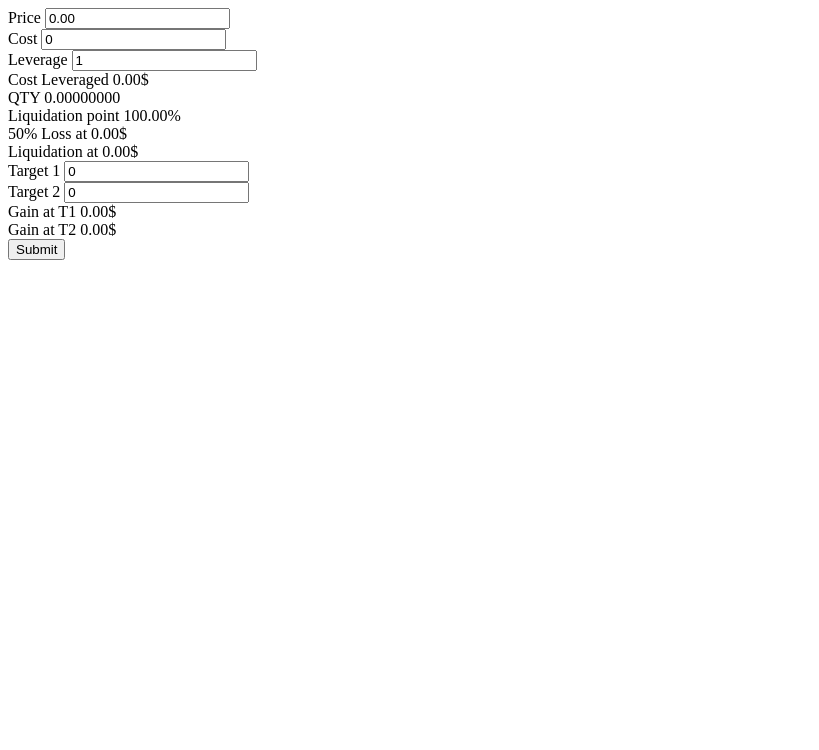
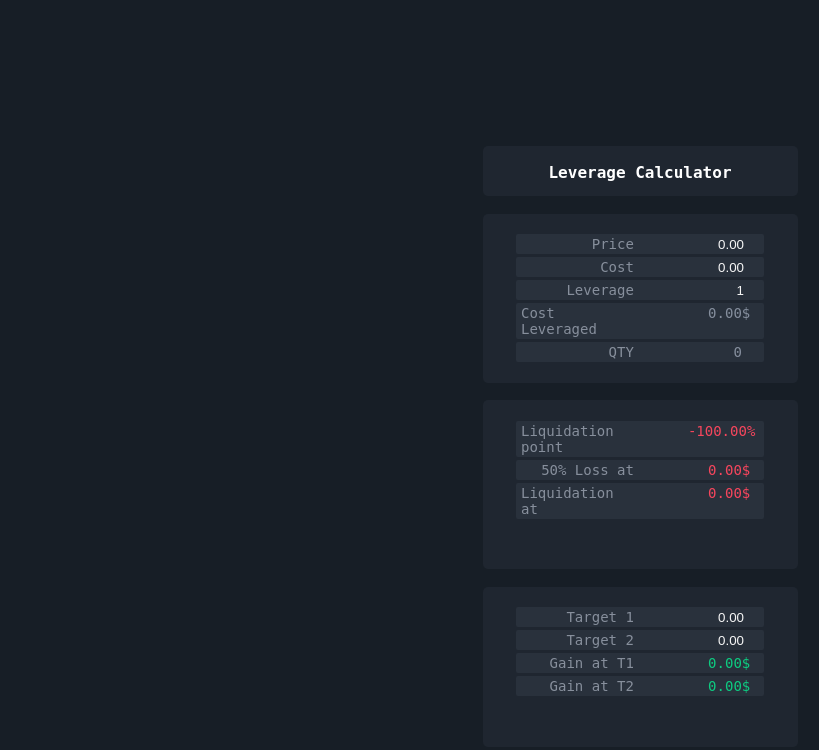
Before and after one commit to nconnector/leverage-calculator, a plain HTML site: page index.html in a window 1280 px wide. Shown: the whole page, without its empty margins (0-819 px from the left). Drawn offline with Linux system fonts and the light colour scheme.

Commit message:
addeed css

```diff
--- a/index.html
+++ b/index.html
@@ -8,15 +8,17 @@
         <script type="text/javascript" src="main.js" defer></script>
     </head>
     <body>
-        <div class="main__grid">
-            <form id="form">
+        <div class="container">
+            <form id="form" class="grid">
+                <div class="group header"><h1>Leverage Calculator</h1></div>
+                <div class="group">
                     <div class="grid__item input">
                         <label for="input__price">Price </label>
-                    <input type="number" name="input__price" id="input__price" value="0.00" min="0" />
+                        <input type="number" name="input__price" id="input__price" value="0.00" min="0" step="0.00001" />
                     </div>
                     <div class="grid__item input">
                         <label for="input__position__cost">Cost </label>
-                    <input type="number" name="input__position__cost" id="input__position__cost" value="0" min="0" />
+                        <input type="number" name="input__position__cost" id="input__position__cost" value="0.00" min="0" step="0.01" />
                     </div>
                     <div class="grid__item input">
                         <label for="input__leverage">Leverage </label>
@@ -26,40 +28,44 @@
                         <span>Cost Leveraged </span>
                         <span id="output__position__leveraged">0.00</span>
                     </div>
-                <div class="grid__item output red">
+                    <div class="grid__item output">
                         <span>QTY </span>
-                    <span id="output__quantity">0</span>
+                        <span id="output__quantity" class="integer">0</span>
                     </div>
-                <div class="grid__item output red">
+                </div>
+
+                <div class="group red">
+                    <div class="grid__item output">
                         <span>Liquidation point </span>
-                    <span id="output__liquidation__percentage">-100%</span>
+                        <span id="output__liquidation__percentage" class="percent">-100%</span>
                     </div>
-                <div class="grid__item output red">
+                    <div class="grid__item output">
                         <span>50% Loss at </span>
                         <span id="output__liquidation__price__half">0.00</span>
                     </div>
-                <div class="grid__item output red">
+                    <div class="grid__item output">
                         <span>Liquidation at </span>
                         <span id="output__liquidation__price">0.00</span>
                     </div>
+                </div>
+
+                <div class="group green">
                     <div class="grid__item input">
                         <label for="input__target1">Target 1 </label>
-                    <input type="number" name="input__target1" id="input__target1" value="0" min="0" />
+                        <input type="number" name="input__target1" id="input__target1" value="0.00" min="0" step="0.00001" />
                     </div>
                     <div class="grid__item input">
                         <label for="input__target2">Target 2 </label>
-                    <input type="number" name="input__target2" id="input__target2" value="0" min="0" />
+                        <input type="number" name="input__target2" id="input__target2" value="0.00" min="0" step="0.00001" />
                     </div>
-                <div class="grid__item output red">
+                    <div class="grid__item output">
                         <span>Gain at T1 </span>
                         <span id="output__profit__target1">0.00</span>
                     </div>
-                <div class="grid__item output red">
+                    <div class="grid__item output">
                         <span>Gain at T2 </span>
                         <span id="output__profit__target2">0.00</span>
                     </div>
-                <div class="grid__item input">
-                    <input type="submit" value="Submit" />
                 </div>
             </form>
         </div>
--- a/main.js
+++ b/main.js
@@ -61,9 +61,9 @@ function calculate (e) {
     }
 
     inputPositionCost.innerText = parseFloat(positionCost).toFixed(2)+"$"
-    outputQty.innerText = parseFloat(qty).toFixed(8)
+    outputQty.innerText = parseFloat(qty) //.toFixed(8)
     outputPositionLeveraged.innerText = parseFloat(positionLeveraged).toFixed(2)+"$"
-    outputLiquidationPercentage.innerText = parseFloat(liquidationPercentage).toFixed(2)+"%"
+    outputLiquidationPercentage.innerText = parseFloat(-1*liquidationPercentage).toFixed(2)+"%"
     outputLiquidationPriceHalf.innerText = parseFloat(liquidationPriceHalf).toFixed(2)+"$"
     outputLiquidationPrice.innerText = parseFloat(liquidationPrice).toFixed(2)+"$"
     outputTargetProfit1.innerText = parseFloat(targetProfit1).toFixed(2)+"$"
--- a/style.css
+++ b/style.css
@@ -0,0 +1,109 @@
+:root {
+    --bg: #171e26;
+    --bg2: #1f2630;
+    --bg3: #29313c;
+    --btn: rgb(133, 142, 157);
+    --ylw: rgb(253, 194, 30);
+    --red: rgb(246, 70, 93);
+    --green: rgb(14, 203, 129);
+    --text--primary: white;
+    --text--secondary: #878f9c;
+}
+
+* {
+    margin: 0;
+    padding: 0;
+}
+
+html {
+    position: relative;
+    background-color: var(--bg);
+    font-family: "Monospace", sans-serif;
+    color: var(--text--primary);
+    font-size: 0.875rem;
+    width: 100%;
+}
+
+body {
+    position: relative;
+    width: 100%;
+}
+
+h1 {
+    font-size: 16px;
+    padding: 0 5%;
+    text-align: center;
+}
+
+.container {
+    margin: 10% auto;
+    width: 350px;
+    border-radius: 5px;
+}
+
+.grid {
+    display: grid;
+    grid-template-columns: auto;
+    grid-template-rows: 5.5rem 1fr 1fr 1fr;
+}
+
+.group {
+    margin: 2.5% 5%;
+    padding: 5%;
+    background-color: var(--bg2);
+    border-radius: 5px;
+}
+.group:first-child {
+    margin-top: 5%;
+}
+.group:last-child {
+    margin-bottom: 5%;
+}
+
+.input,
+.output {
+    width: 17rem;
+    margin: 3px auto;
+    padding: 2px 5px;
+    display: grid;
+    grid-template-columns: 8.5rem auto;
+    grid-template-rows: auto;
+    background-color: var(--bg3);
+    border-radius: 2px;
+    color: var(--btn);
+}
+
+input {
+    width: 6.25rem;
+    text-align: right;
+    justify-self: end;
+    border: 0;
+    background-color: var(--bg3);
+    color: whitesmoke;
+}
+
+span {
+    justify-self: end;
+    padding-right: 0.625rem;
+}
+span.integer {
+    padding-right: calc(0.625rem + 1ch);
+}
+span.percent {
+    padding-right: calc(0.625rem - 0.6ch);
+}
+
+label,
+span:first-child {
+    color: var(--text--secondary);
+    justify-self: end;
+    padding-right: 0.4375rem;
+}
+
+.red span:last-child {
+    color: var(--red);
+}
+
+.green span:last-child {
+    color: var(--green);
+}
```
Lines whose indentation alone changed are shown as unchanged.
